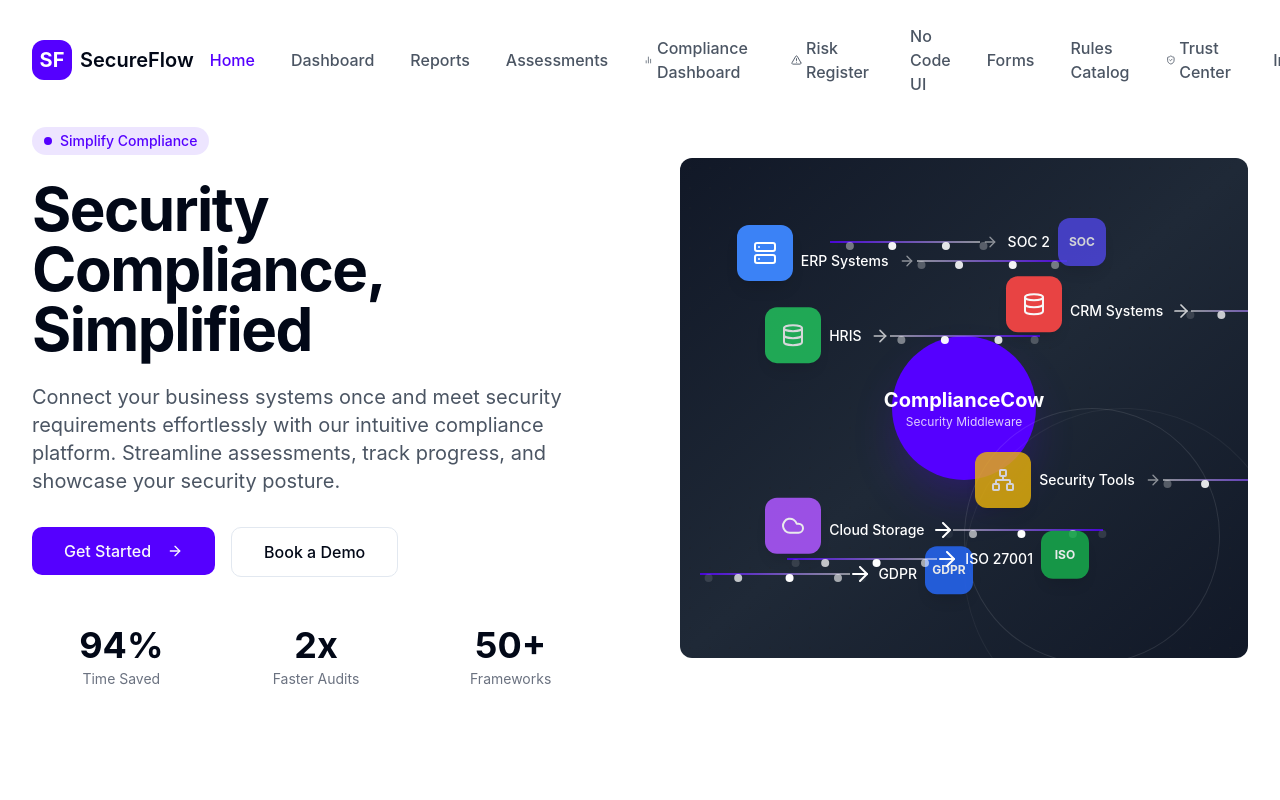
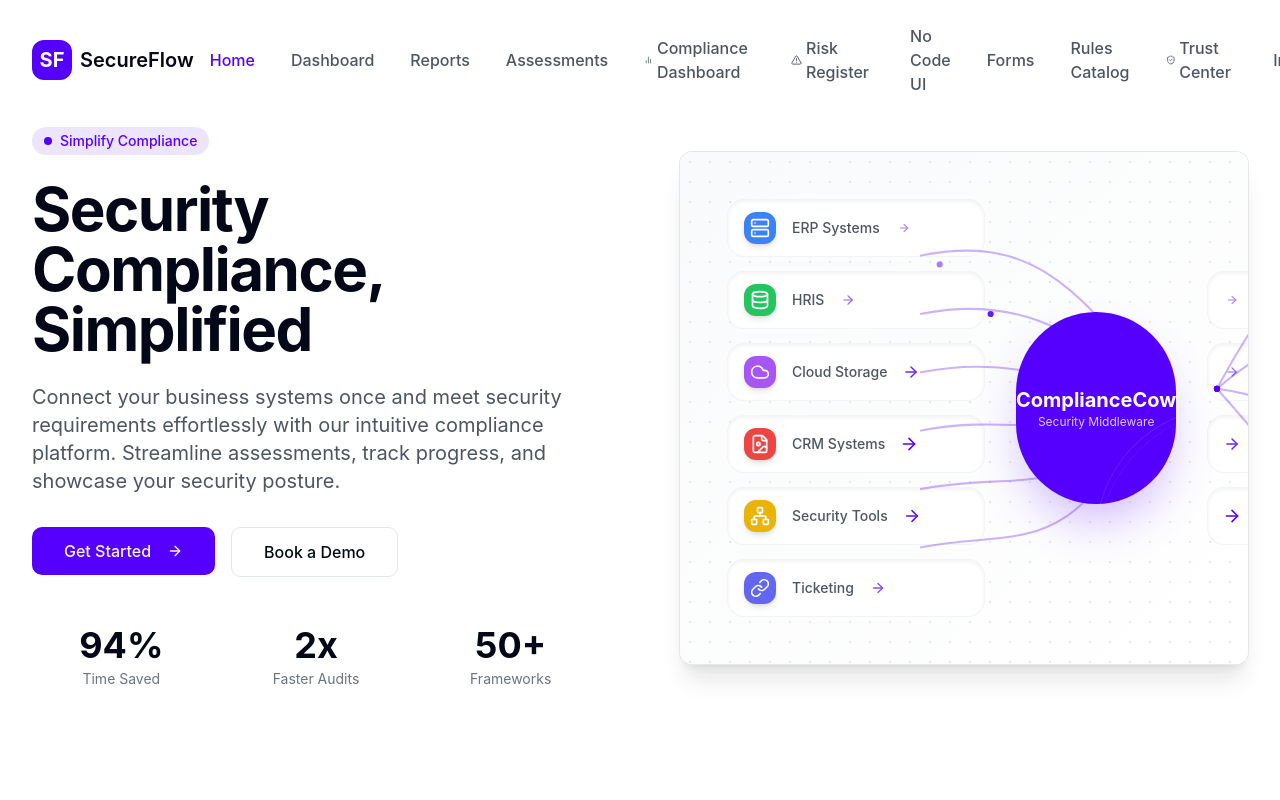
Before and after one commit to thecoder0070/secureflow-toolkit, a React (Vite) app: page / in a window 1280 px wide. Shown: the top 800 px of the page. Built offline with nearby package versions, Linux system fonts and the light colour scheme.

Commit message:
feat: Integrate merge graphic into hero section
Integrate the provided merge graphic component into the hero section of the application.

```diff
--- a/src/components/Hero.tsx
+++ b/src/components/Hero.tsx
@@ -69,10 +69,8 @@ const Hero = () => {
           </div>
 
           <div className="relative">
-            <FadeIn delay={300} direction="left">
-              <div className="relative">
-                <SystemsIntegrationAnimation />
-              </div>
+            <FadeIn delay={300} direction="left" distance={30}>
+              <SystemsIntegrationAnimation />
             </FadeIn>
           </div>
         </div>
--- a/src/components/SystemsIntegrationAnimation.tsx
+++ b/src/components/SystemsIntegrationAnimation.tsx
@@ -1,31 +1,181 @@
 
-import { useEffect, useRef } from 'react';
+import { useRef } from 'react';
 import { motion } from 'framer-motion';
-import { ArrowRight, Server, Database, Cloud, Network } from 'lucide-react';
+import { ArrowRight, Server, Database, Cloud, Network, FileImage, Link } from 'lucide-react';
+
+const categories = [
+  { label: "ERP Systems", icon: <Server className="w-5 h-5" />, color: "bg-blue-500" },
+  { label: "HRIS", icon: <Database className="w-5 h-5" />, color: "bg-green-500" },
+  { label: "Cloud Storage", icon: <Cloud className="w-5 h-5" />, color: "bg-purple-500" },
+  { label: "CRM Systems", icon: <FileImage className="w-5 h-5" />, color: "bg-red-500" },
+  { label: "Security Tools", icon: <Network className="w-5 h-5" />, color: "bg-yellow-500" },
+  { label: "Ticketing", icon: <Link className="w-5 h-5" />, color: "bg-indigo-500" },
+];
+
+const frameworks = [
+  { name: "SOC 2", color: "bg-indigo-600" },
+  { name: "GDPR", color: "bg-blue-600" },
+  { name: "ISO 27001", color: "bg-green-600" },
+  { name: "HIPAA", color: "bg-purple-600" },
+];
 
 const SystemsIntegrationAnimation = () => {
   const containerRef = useRef<HTMLDivElement>(null);
 
   return (
-    <div className="w-full h-[500px] relative overflow-hidden rounded-xl bg-gradient-to-br from-gray-900 via-gray-800 to-gray-900">
+    <div className="relative w-full min-h-[500px] overflow-hidden rounded-xl bg-gradient-to-br from-gray-50 to-white dark:from-gray-900 dark:via-gray-800 dark:to-gray-900 shadow-xl ring-1 ring-gray-200 dark:ring-gray-800">
       {/* Background grid effect */}
-      <div className="absolute inset-0 bg-[radial-gradient(#222_1px,transparent_1px)] [background-size:20px_20px] opacity-20"></div>
+      <div className="absolute inset-0 bg-[radial-gradient(#222_1px,transparent_1px)] [background-size:20px_20px] opacity-10"></div>
 
-      {/* Central System - ComplianceCow */}
-      <div className="absolute top-1/2 left-1/2 transform -translate-x-1/2 -translate-y-1/2 z-10">
+      <div className="p-8 md:p-12 flex flex-col md:flex-row items-center justify-between gap-8 relative z-10">
+        {/* LEFT COLUMN - Source Systems */}
+        <div className="space-y-4">
+          {categories.map((category, index) => (
             <motion.div
-          className="w-36 h-36 bg-primary rounded-full flex items-center justify-center shadow-2xl shadow-primary/30"
-          initial={{ scale: 0.8 }}
-          animate={{ scale: [0.8, 1.0, 0.8] }}
-          transition={{ duration: 4, repeat: Infinity, ease: "easeInOut" }}
+              key={category.label}
+              initial={{ opacity: 0, x: -20 }}
+              animate={{ opacity: 1, x: 0 }}
+              transition={{ duration: 0.5, delay: index * 0.1 }}
+              className="flex h-14 w-64 items-center justify-start space-x-4 rounded-2xl bg-white dark:bg-gray-800 px-4 shadow-inner ring-1 ring-gray-100 dark:ring-gray-700"
+            >
+              <div className={`${category.color} rounded-lg w-8 h-8 flex items-center justify-center shadow-md text-white`}>
+                {category.icon}
+              </div>
+              <span className="text-sm font-medium text-gray-600 dark:text-gray-300">{category.label}</span>
+              <motion.div
+                className="ml-auto"
+                initial={{ scale: 0.8, opacity: 0.5 }}
+                animate={{ scale: [0.8, 1.2, 0.8], opacity: [0.5, 1, 0.5] }}
+                transition={{ duration: 2, repeat: Infinity, ease: "easeInOut", delay: index * 0.3 }}
+              >
+                <ArrowRight className="w-4 h-4 text-primary" />
+              </motion.div>
+            </motion.div>
+          ))}
+        </div>
+
+        {/* SVG CONNECTIONS */}
+        <svg
+          viewBox="0 0 500 400"
+          className="pointer-events-none absolute left-56 md:left-60 top-8 h-[80%] w-auto hidden md:block"
+        >
+          {categories.map((_, i) => {
+            // Crude spline control points
+            const y = 70 + i * 57;
+            return (
+              <g key={i}>
+                <motion.path
+                  d={`M0 ${y} C100 ${y - 20}, 150 ${y + 20}, 230 ${200}`}
+                  fill="none"
+                  stroke="currentColor"
+                  className="text-primary/30 dark:text-primary/20"
+                  strokeWidth="2"
+                  strokeDasharray="6 6"
+                  initial={{ pathLength: 0, opacity: 0 }}
+                  animate={{ pathLength: 1, opacity: 1 }}
+                  transition={{ duration: 1.5, delay: i * 0.2 }}
+                />
+                <motion.circle
+                  cx="230"
+                  cy="200"
+                  r="3"
+                  fill="currentColor"
+                  className="text-primary"
+                  initial={{ opacity: 0 }}
+                  animate={{ opacity: 1 }}
+                  transition={{ duration: 0.5, delay: 1 + i * 0.2 }}
+                />
+
+                {/* Data flowing animation */}
+                <motion.circle
+                  cx="0"
+                  cy="0"
+                  r="3"
+                  fill="currentColor"
+                  className="text-primary"
+                  initial={{ opacity: 0 }}
+                  animate={{
+                    opacity: [0, 1, 0],
+                    offsetPath: `path('M0 ${y} C100 ${y - 20}, 150 ${y + 20}, 230 200')`,
+                    offsetDistance: ["0%", "100%"],
+                  }}
+                  transition={{
+                    duration: 1.5,
+                    delay: i * 0.3,
+                    repeat: Infinity,
+                    repeatDelay: 3
+                  }}
+                />
+              </g>
+            );
+          })}
+
+          {/* Output connections to frameworks */}
+          {frameworks.map((_, i) => {
+            // Crude spline control points for output
+            const y = 70 + i * 80;
+            return (
+              <g key={`output-${i}`}>
+                <motion.path
+                  d={`M290 200 C370 ${y - 20}, 390 ${y + 20}, 450 ${y}`}
+                  fill="none"
+                  stroke="currentColor"
+                  className="text-primary/30 dark:text-primary/20"
+                  strokeWidth="2"
+                  strokeDasharray="6 6"
+                  initial={{ pathLength: 0, opacity: 0 }}
+                  animate={{ pathLength: 1, opacity: 1 }}
+                  transition={{ duration: 1.5, delay: 1.5 + i * 0.2 }}
+                />
+                <motion.circle
+                  cx="290"
+                  cy="200"
+                  r="3"
+                  fill="currentColor"
+                  className="text-primary"
+                  initial={{ opacity: 0 }}
+                  animate={{ opacity: 1 }}
+                  transition={{ duration: 0.5, delay: 2 + i * 0.2 }}
+                />
+
+                {/* Data flowing animation */}
+                <motion.circle
+                  cx="0"
+                  cy="0"
+                  r="3"
+                  fill="currentColor"
+                  className="text-primary"
+                  initial={{ opacity: 0 }}
+                  animate={{
+                    opacity: [0, 1, 0],
+                    offsetPath: `path('M290 200 C370 ${y - 20}, 390 ${y + 20}, 450 ${y}')`,
+                    offsetDistance: ["0%", "100%"],
+                  }}
+                  transition={{
+                    duration: 1.5,
+                    delay: 2 + i * 0.3,
+                    repeat: Infinity,
+                    repeatDelay: 3
+                  }}
+                />
+              </g>
+            );
+          })}
+        </svg>
+
+        {/* CENTER NODE */}
+        <motion.div
+          className="relative z-10 flex h-48 w-48 items-center justify-center rounded-full bg-primary shadow-2xl shadow-primary/30 text-white"
+          initial={{ scale: 0.8, opacity: 0 }}
+          animate={{ scale: 1, opacity: 1 }}
+          transition={{ duration: 0.8, delay: 0.5 }}
         >
           <div className="text-white text-center">
             <div className="font-bold text-xl">ComplianceCow</div>
             <div className="text-xs opacity-80">Security Middleware</div>
           </div>
-        </motion.div>
 
-        {/* Orbital ring */}
+          {/* Orbital rings */}
           <motion.div
             className="absolute top-1/2 left-1/2 w-64 h-64 rounded-full border border-white/10 -translate-x-1/2 -translate-y-1/2"
             animate={{ rotate: 360 }}
@@ -33,201 +183,40 @@ const SystemsIntegrationAnimation = () => {
           />
 
           <motion.div
-          className="absolute top-1/2 left-1/2 w-80 h-80 rounded-full border border-white/5 -translate-x-1/2 -translate-y-1/2"
+            className="absolute top-1/2 left-1/2 w-72 h-72 rounded-full border border-white/5 -translate-x-1/2 -translate-y-1/2"
             animate={{ rotate: -360 }}
             transition={{ duration: 50, repeat: Infinity, ease: "linear" }}
           />
-      </div>
-
-      {/* Incoming connections/systems */}
-      <ConnectingSystem
-        icon={<Server className="w-6 h-6" />}
-        name="ERP Systems"
-        color="bg-blue-500"
-        position="top-[15%] left-[10%]"
-        delay={0}
-      />
-
-      <ConnectingSystem
-        icon={<Database className="w-6 h-6" />}
-        name="HRIS"
-        color="bg-green-500"
-        position="top-[30%] left-[15%]"
-        delay={1.5}
-      />
-
-      <ConnectingSystem
-        icon={<Cloud className="w-6 h-6" />}
-        name="Cloud Storage"
-        color="bg-purple-500"
-        position="bottom-[20%] left-[15%]"
-        delay={3}
-      />
-
-      <ConnectingSystem
-        icon={<Network className="w-6 h-6" />}
-        name="Security Tools"
-        color="bg-yellow-500"
-        position="bottom-[30%] right-[15%]"
-        delay={2}
-      />
-
-      <ConnectingSystem
-        icon={<Database className="w-6 h-6" />}
-        name="CRM Systems"
-        color="bg-red-500"
-        position="top-[25%] right-[10%]"
-        delay={0.5}
-      />
-
-      {/* Outgoing systems */}
-      <OutgoingSystem
-        name="SOC 2"
-        color="bg-indigo-600"
-        position="top-[12%] right-[25%]"
-        delay={2}
-      />
-
-      <OutgoingSystem
-        name="GDPR"
-        color="bg-blue-600"
-        position="bottom-[12%] left-[30%]"
-        delay={1}
-      />
-
-      <OutgoingSystem
-        name="ISO 27001"
-        color="bg-green-600"
-        position="bottom-[15%] right-[28%]"
-        delay={3}
-      />
-    </div>
-  );
-};
-
-interface ConnectingSystemProps {
-  icon: React.ReactNode;
-  name: string;
-  color: string;
-  position: string;
-  delay: number;
-}
-
-const ConnectingSystem = ({ icon, name, color, position, delay }: ConnectingSystemProps) => {
-  return (
-    <div className={`absolute ${position} z-20`}>
-      <div className="flex items-center">
-        <motion.div
-          className={`${color} rounded-lg w-14 h-14 flex items-center justify-center shadow-lg text-white`}
-          animate={{ y: [0, -8, 0], opacity: [0.8, 1, 0.8] }}
-          transition={{ duration: 4, repeat: Infinity, ease: "easeInOut", delay }}
-        >
-          {icon}
         </motion.div>
 
-        <div className="ml-2 text-white font-medium text-sm">
-          {name}
-        </div>
-
+        {/* RIGHT COLUMN - Frameworks */}
+        <div className="space-y-4">
+          {frameworks.map((framework, index) => (
             <motion.div
-          className="ml-2"
+              key={framework.name}
+              initial={{ opacity: 0, x: 20 }}
+              animate={{ opacity: 1, x: 0 }}
+              transition={{ duration: 0.5, delay: 0.8 + index * 0.1 }}
+              className="flex h-14 w-64 items-center justify-start space-x-4 rounded-2xl bg-white dark:bg-gray-800 px-4 shadow-inner ring-1 ring-gray-100 dark:ring-gray-700"
+            >
+              <motion.div
+                className="mr-auto"
                 initial={{ scale: 0.8, opacity: 0.5 }}
                 animate={{ scale: [0.8, 1.2, 0.8], opacity: [0.5, 1, 0.5] }}
-          transition={{ duration: 2, repeat: Infinity, ease: "easeInOut", delay }}
+                transition={{ duration: 2, repeat: Infinity, ease: "easeInOut", delay: index * 0.3 }}
               >
-          <ArrowRight className="w-5 h-5 text-white" />
+                <ArrowRight className="w-4 h-4 text-primary" />
               </motion.div>
+              <span className="text-sm font-medium text-gray-600 dark:text-gray-300">{framework.name}</span>
+              <div className={`${framework.color} rounded-lg w-10 h-10 flex items-center justify-center shadow-md text-white text-xs font-bold`}>
+                <span>
+                  {framework.name.split(' ')[0]}
+                </span>
               </div>
-
-      {/* Animated connection line */}
-      <ConnectingLine delay={delay} />
-    </div>
-  );
-};
-
-interface OutgoingSystemProps {
-  name: string;
-  color: string;
-  position: string;
-  delay: number;
-}
-
-const OutgoingSystem = ({ name, color, position, delay }: OutgoingSystemProps) => {
-  return (
-    <div className={`absolute ${position} z-20`}>
-      <div className="flex items-center">
-        <motion.div
-          className="mr-2"
-          initial={{ scale: 0.8, opacity: 0.5 }}
-          animate={{ scale: [0.8, 1.2, 0.8], opacity: [0.5, 1, 0.5] }}
-          transition={{ duration: 2, repeat: Infinity, ease: "easeInOut", delay }}
-        >
-          <ArrowRight className="w-5 h-5 text-white" />
             </motion.div>
-
-        <div className="mr-2 text-white font-medium text-sm">
-          {name}
-        </div>
-
-        <motion.div
-          className={`${color} rounded-lg w-12 h-12 flex items-center justify-center shadow-lg text-white text-xs font-bold`}
-          animate={{ y: [0, -8, 0], opacity: [0.8, 1, 0.8] }}
-          transition={{ duration: 4, repeat: Infinity, ease: "easeInOut", delay }}
-        >
-          <span>
-            {name.split(' ')[0]}
-          </span>
-        </motion.div>
-      </div>
-
-      {/* Animated connection line */}
-      <OutgoingLine delay={delay} />
-    </div>
-  );
-};
-
-const ConnectingLine = ({ delay = 0 }) => {
-  return (
-    <div className="absolute top-1/2 left-full w-[150px] h-[2px] bg-gradient-to-r from-white/50 to-primary/80 transform -translate-y-1/2">
-      {[...Array(5)].map((_, i) => (
-        <motion.div
-          key={i}
-          className="absolute top-1/2 h-2 w-2 bg-white rounded-full transform -translate-y-1/2"
-          animate={{
-            x: [-10, 150],
-            opacity: [0, 1, 0]
-          }}
-          transition={{
-            duration: 2,
-            repeat: Infinity,
-            delay: delay + i * 0.4,
-            ease: "easeInOut"
-          }}
-        />
           ))}
         </div>
-  );
-};
-
-const OutgoingLine = ({ delay = 0 }) => {
-  return (
-    <div className="absolute top-1/2 right-full w-[150px] h-[2px] bg-gradient-to-l from-white/50 to-primary/80 transform -translate-y-1/2">
-      {[...Array(5)].map((_, i) => (
-        <motion.div
-          key={i}
-          className="absolute top-1/2 h-2 w-2 bg-white rounded-full transform -translate-y-1/2"
-          animate={{
-            x: [160, 0],
-            opacity: [0, 1, 0]
-          }}
-          transition={{
-            duration: 2,
-            repeat: Infinity,
-            delay: delay + i * 0.4,
-            ease: "easeInOut"
-          }}
-        />
-      ))}
+      </div>
     </div>
   );
 };
```
Lines whose indentation alone changed are shown as unchanged.
